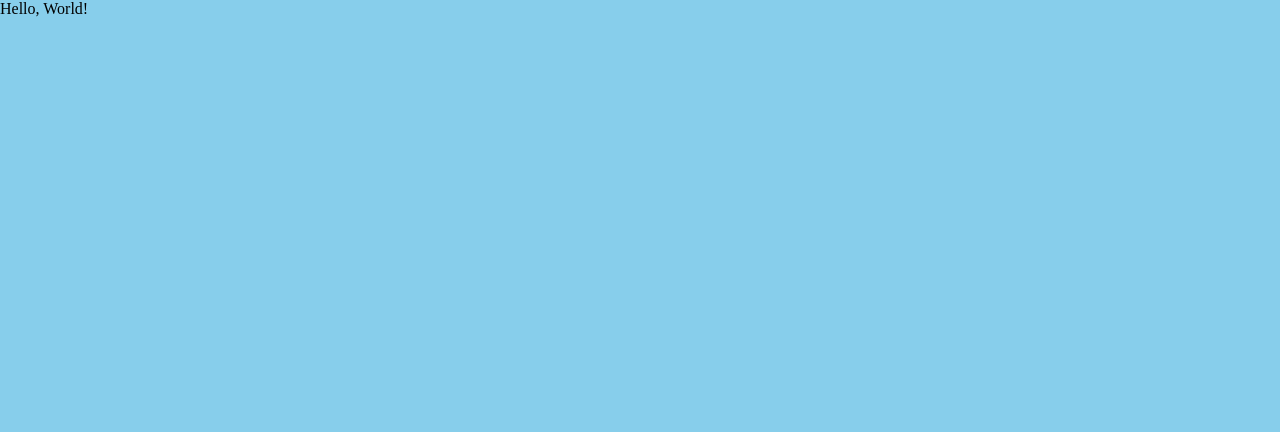
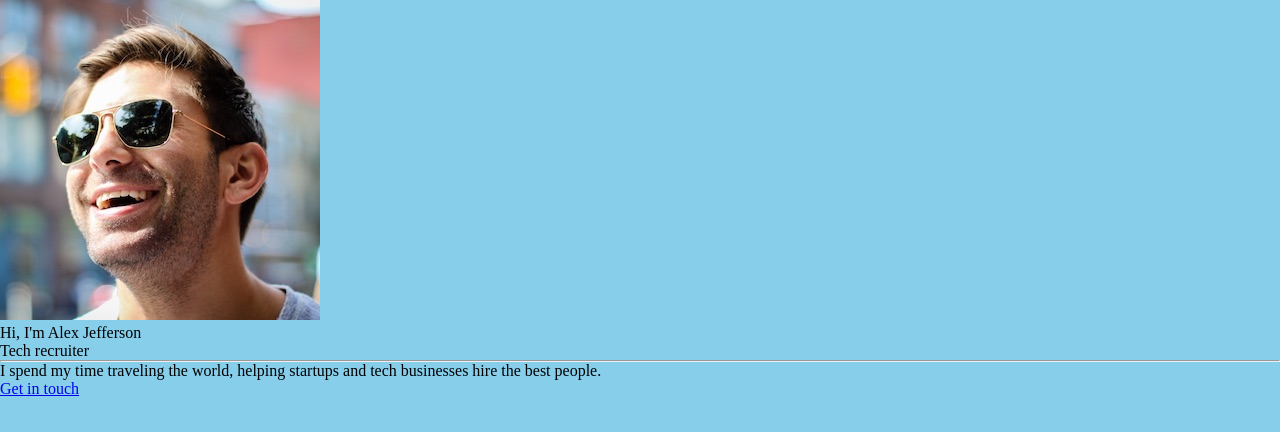
Before and after one commit to Moanrisy/css-in-44-minutes, a plain HTML site: page index.html in a window 1280 px wide. Drawn offline with Linux system fonts and the light colour scheme.

Commit message:
add: basic content

```diff
--- a/index.html
+++ b/index.html
@@ -13,6 +13,42 @@
     />
   </head>
   <body>
-    Hello, World!
+    <div class="wallpaper"></div>
+    <div class="content">
+      <aside class="side">
+        <figure class="picture">
+          <div class="picture-shadow"></div>
+          <img
+            id="pictureImage"
+            class="picture-image"
+            src="images/alex.jpg"
+            srcset="
+              images/alex.jpg    1x,
+              images/alex@2x.jpg 2x,
+              images/alex@3x.jpg 3x
+            "
+            alt="Portrait of Alex Jefferson"
+            width="320"
+            height="320"
+          />
+        </figure>
+      </aside>
+      <main class="about">
+        <h1 class="name">Hi, I'm Alex Jefferson</h1>
+        <p class="job">Tech recruiter</p>
+        <hr class="hr" />
+        <div class="description">
+          <p>
+            I spend my time traveling the world, helping startups and tech
+            businesses hire the best people.
+          </p>
+        </div>
+        <div class="contact">
+          <a class="button" href="mailto:youremail@example.com">
+            Get in touch
+          </a>
+        </div>
+      </main>
+    </div>
   </body>
 </html>
```
